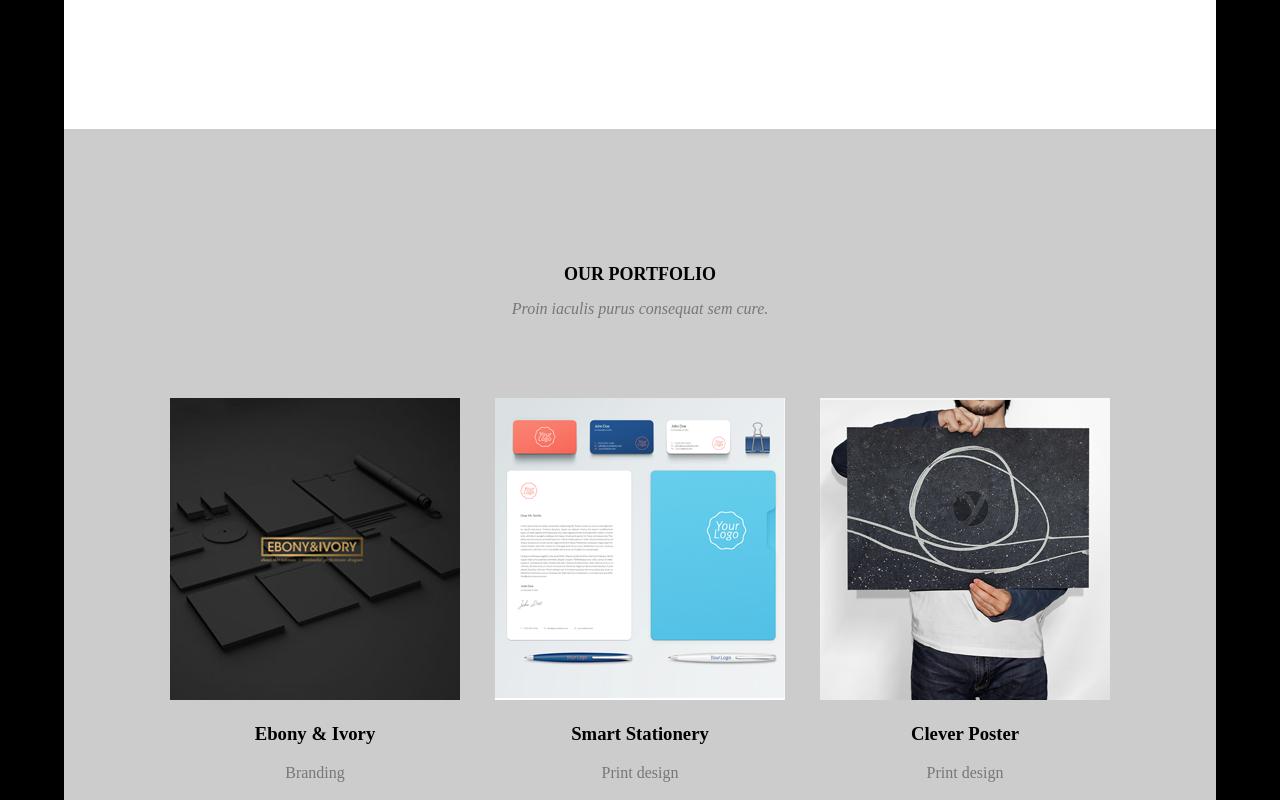
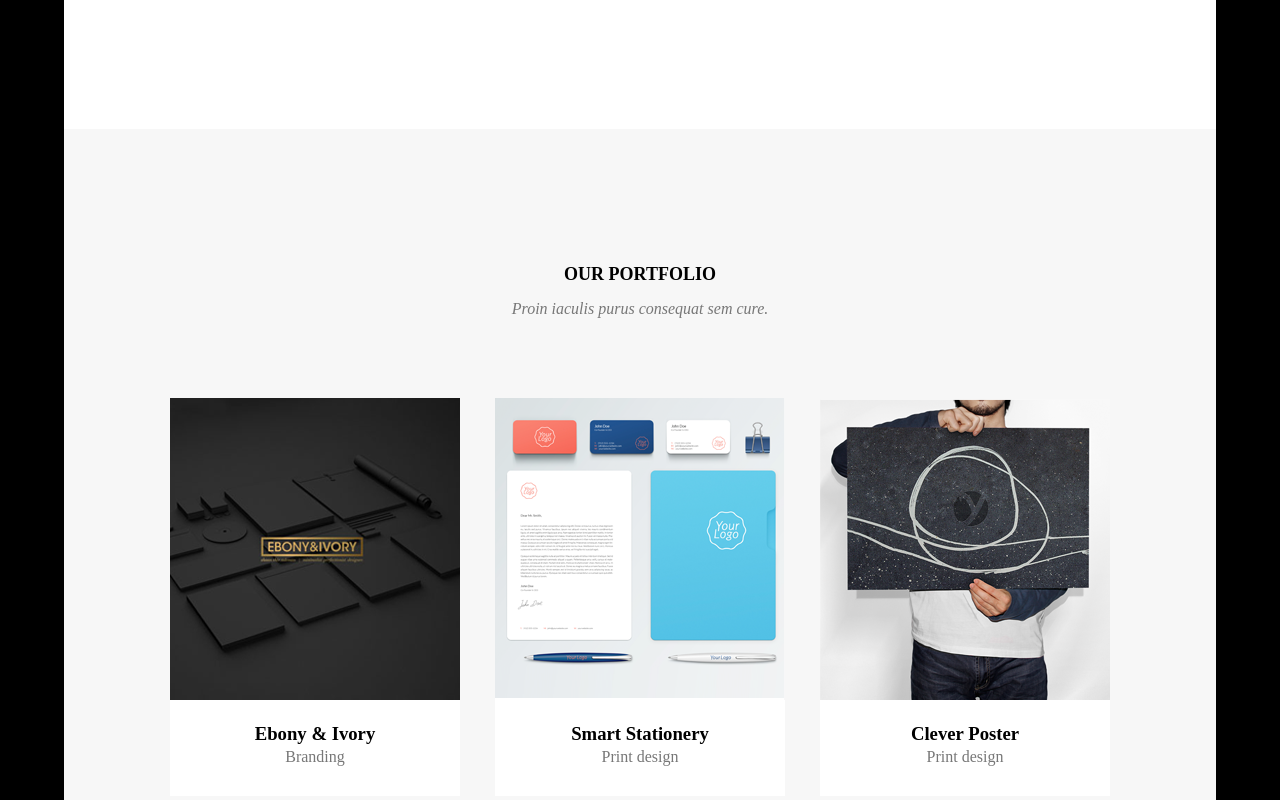
Before and after one commit to ryszard-glegola-learning/m04-miniproject, a website: page index.html in a window 1280 px wide. Shown: the part 1200-2000 px from the top of the page. Drawn offline with nearby package versions, Linux system fonts and the light colour scheme.

Commit message:
Backgrounds, margins and paddings in Portfolio sorted. Last things needed: font styles and footer.

```diff
--- a/sass/style.scss
+++ b/sass/style.scss
@@ -78,6 +78,7 @@ p {
     width: 290px;
     margin: 0 0 50px 0;
 }
+
 .col-middle {
     width: 290px;
     margin: 0 35px 50px 35px;
@@ -97,14 +98,16 @@ p {
 }
 
 .portfolio {
-    background-color: #ccc;   /*f7f7f7*/
+    background-color: #f7f7f7;
     color: #000;
     text-align: center;
     padding: 0 0 70px 0;
-    .col-4 {
-        padding: 0;
-        margin: 0 0 50px 0;
+    .col-side, .col-middle {
         background-color: #fff;
+        padding-bottom: 30px;
+    }
+    h3 {
+        margin-bottom: 3px;
     }
     p {
         color: #777;
```
Also changed, not shown: css/style.css, 1 other file.
